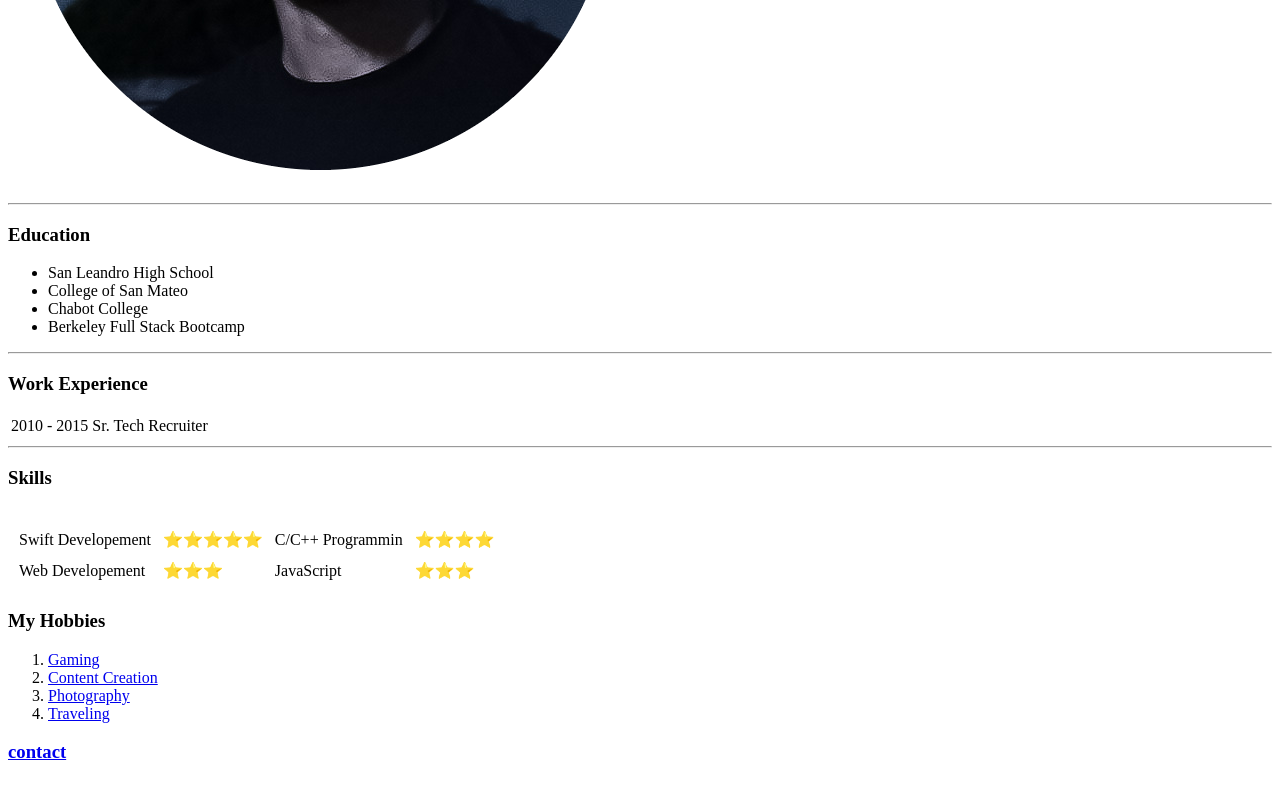
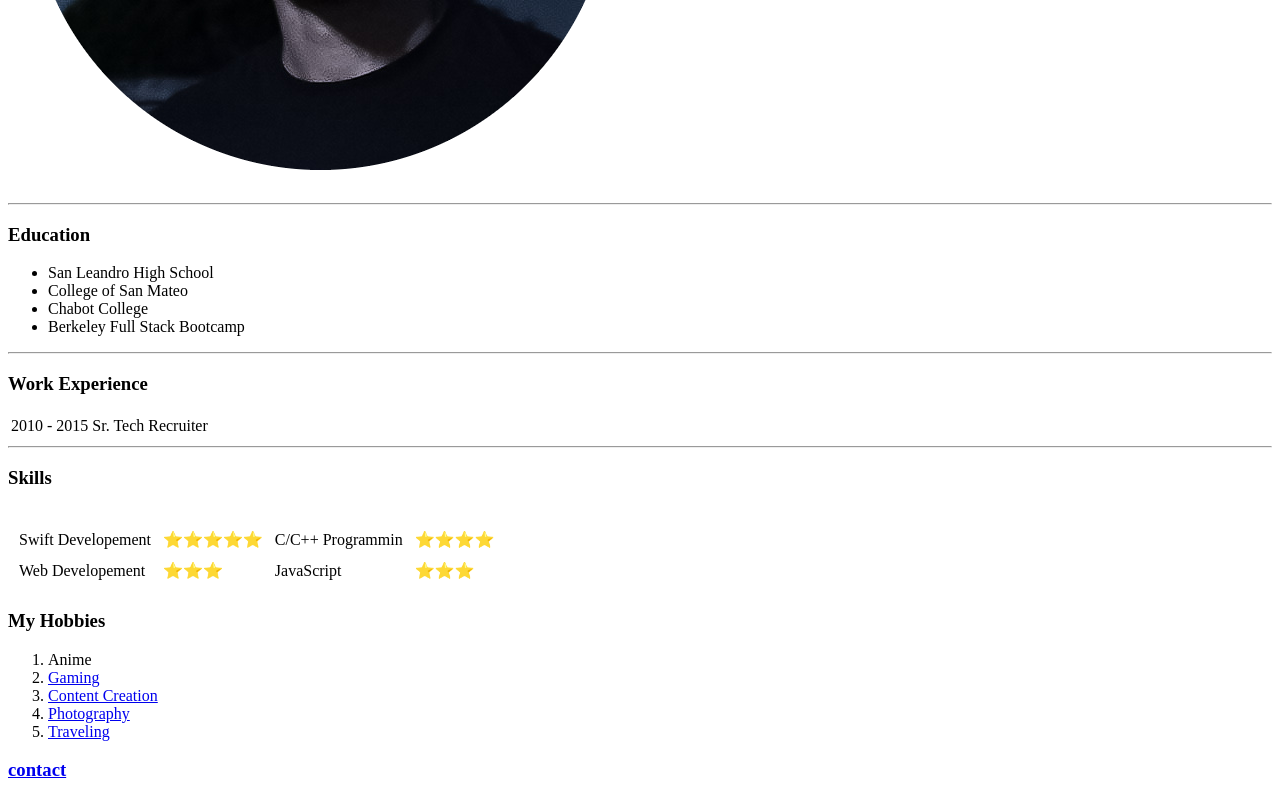
Before and after one commit to Wess86/WD-cv, a plain HTML site: page index.html in a window 1280 px wide. Shown: the part 442-1242 px from the top of the page. Drawn offline with Linux system fonts and the light colour scheme.

Commit message:
updated hobbies

```diff
--- a/index.html
+++ b/index.html
@@ -67,6 +67,7 @@
 
     <h3>My Hobbies</h3>
     <ol>
+      <li><a href="https://wcostream.cc/"></a>Anime</li>
       <li><a href="https://www.bungie.net">Gaming</a></li>
       <li><a href="Https://www.youtube.com">Content Creation</a></li>
       <li><a href="https://www.pexels.com">Photography</a></li>
```
